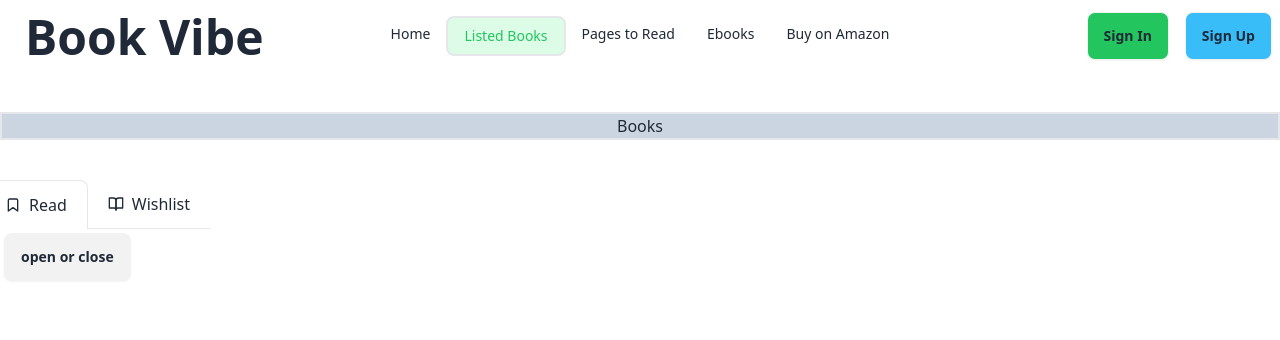
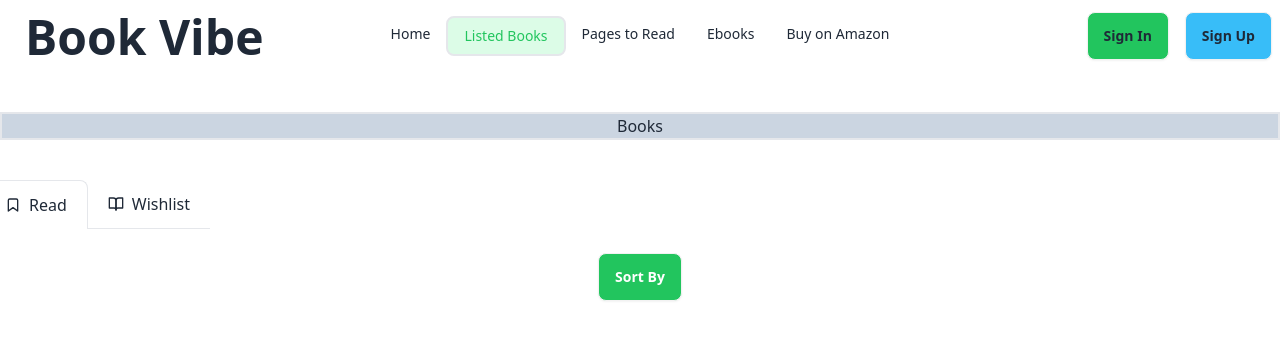
Before and after one commit to dishamallik/b9b8-book, a React (Vite) app: page /listed/read in a window 1280 px wide. Shown: the top 340 px of the page. Built offline with nearby package versions, Linux system fonts and the light colour scheme.

Commit message:
Created simple website

```diff
--- a/src/components/Read/Read.jsx
+++ b/src/components/Read/Read.jsx
@@ -49,15 +49,17 @@ const handleJobsFilter = filter =>{
     return (
         // sort
         <div>
-            <details className="dropdown">
-  <summary className="m-1 btn">open or close</summary>
-  <ul className="p-2 shadow menu dropdown-content z-[1] bg-base-100 rounded-box w-52">
-    <li onClick={() => handleJobsFilter('all')}><a>Sort Buy</a></li>
+            <div className="mt-5  text-center" >
+            <details className="dropdown ">
+  <summary className="m-1 btn bg-green-500 text-white">Sort By</summary>
+  <ul className="p-2 shadow menu dropdown-content z-[1] bg-green-100 rounded-box w-52">
+    <li onClick={() => handleJobsFilter('all')}><a>Sort By</a></li>
     <li onClick={() => handleJobsFilter('Rating')}><a>Rating</a></li>
     <li onClick={() => handleJobsFilter('Number')}><a>Number of pages</a></li>
     <li><a>Published year</a></li>
   </ul>
 </details>
+</div>
 
 {/* sort */}
             <ul>
@@ -65,7 +67,7 @@ const handleJobsFilter = filter =>{
                     displayJobs.map(job => <li key={job.bookId}>
 
 
-                <div className="container mx-auto mt-10 card card-side bg-base-100 shadow-xl">
+                <div className="container mx-auto mt-40 card card-side bg-base-100 shadow-xl">
   <div className="lg:flex">
   <div>
   <img className="w-64 " src={job.image} alt="Movie"/>
```
